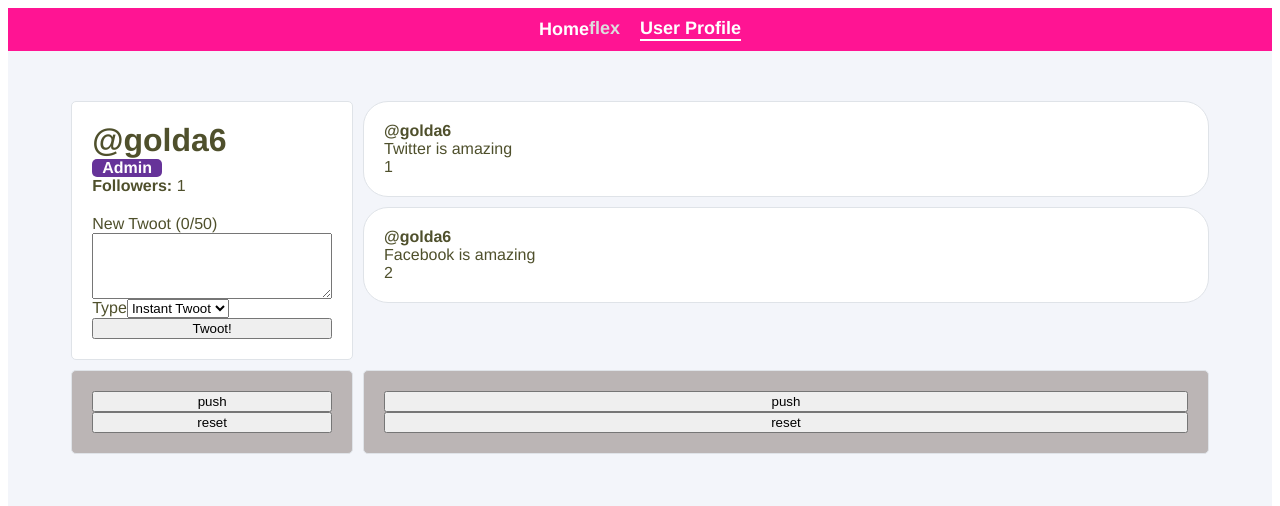
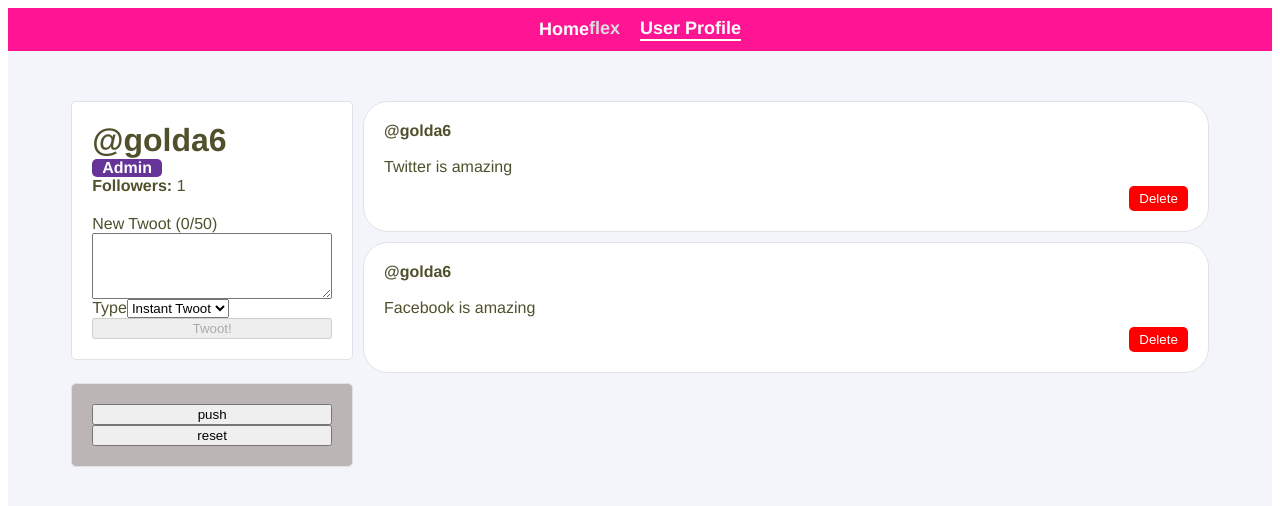
Before and after one commit to prestigeDevelop/SpringBoot_and_postgres, a Vue app: page /userProfile in a window 1280 px wide. Shown: the top 506 px of the page. Built offline with nearby package versions, Linux system fonts and the light colour scheme.

Commit message:
update delete and naming

```diff
--- a/src/components/TwootItem.vue
+++ b/src/components/TwootItem.vue
@@ -10,10 +10,12 @@
   <div class="twoot-item" @click="favourTwoot(twoot.id)">
     <div class="user-profile__twoot">
       <div class="twoot-item__user">@{{ username }}</div>
-      <div class="twoot-item__content">
-        {{ twoot.content }}<br />
-        {{ twoot.id }}
-      </div>
+      <br />
+      <div class="twoot-item__content">{{ twoot.content }}<br /></div>
+
+      <button class="twoot-item__delete" @click.stop="deleteTwoot(twoot.id)">
+        Delete
+      </button>
     </div>
   </div>
 </template>
@@ -39,6 +41,9 @@ export default {
     favourTwoot(id) {
       this.$emit("favourite", id);
     },
+    deleteTwoot(id) {
+      this.$emit("delete", id);
+    },
   },
 };
 </script>
@@ -53,10 +58,21 @@ export default {
   transition: all 0.25s ease;
   border-radius: 25px;
   &:hover {
-    transform: scale(1.2, 1.1);
+    transform: scale(1, 1.05);
+    background-color: #cfd0d3;
   }
   .twoot-item__user {
     font-weight: bold;
   }
+  .twoot-item__delete {
+    background-color: red;
+    color: white;
+    border: none;
+    padding: 5px 10px;
+    border-radius: 5px;
+    cursor: pointer;
+    margin-top: 10px;
+    float: right;
+  }
 }
 </style>
--- a/src/components/UserProfile.vue
+++ b/src/components/UserProfile.vue
@@ -7,16 +7,15 @@
         Admin
       </div>
       <div class="user-profile__follower-count">
-        <strong>Followers: </strong> {{ follwers }}
+        <strong>Followers: </strong> {{ followers }}
       </div>
-      <form @submit.prevent="craeteNewTwoot" class="user-profile__create-twoot">
+      <form @submit.prevent="createNewTwoot" class="user-profile__create-twoot">
         <label for="newToot">New Twoot ({{ newTwootCharacterCount }}/50)</label>
         <textarea
           id="newTwoot"
           rows="4"
           v-model="newTwootContent"
-          @input="peintMe"
-          :class="{ exeeded: newTwootCharacterCount > 50 }"
+          :class="{ exceeded: newTwootCharacterCount > 50 }"
         ></textarea>
         <div class="user-profile__create-twoot-type">
           <label for="newTwootType">Type</label>
@@ -30,7 +29,7 @@
             </option>
           </select>
         </div>
-        <button :disabled="isDisabled">Twoot!</button>
+        <button :disabled="isNewTwootDisabled">Twoot!</button>
       </form>
     </div>
     <div class="user-profile__twoots-wrapper">
@@ -39,14 +38,10 @@
         :key="twit.id"
         :username="user.username"
         :twoot="twit"
-        :followers="follwers"
-        @favourite="toggelMakeFavourite"
+        :followers="followers"
+        @favourite="toggleMakeFavourite"
+        @delete="deleteTwoot"
       />
-    </div>
-
-    <div class="user-profile__buttons">
-      <button @click="followUser">push</button>
-      <button @click="resetFollowers">reset</button>
     </div>
 
     <div class="user-profile__buttons">
@@ -60,13 +55,12 @@
 import twootItem from "./TwootItem";
 import Notification from "./Notification";
 export default {
-  name: "App",
+  name: "UserProfile",
   components: { twootItem, Notification },
   data() {
     return {
-      follwers: 0,
+      followers: 0,
       newTwootContent: "",
-      isDisabled: false,
       contentType: "instant",
       newTwootTypes: [
         { value: "draft", name: "Draft" },
@@ -87,43 +81,32 @@ export default {
     };
   },
   watch: {
-    follwers(newnumber, old) {
+    followers(newnumber, old) {
       if (newnumber > old) {
         console.log(
           `${this.user.firstname} ${this.user.lastname} has follower joined`,
         );
       }
     },
-    newTwootCharacterCount() {
-      if (this.newTwootContent.length > 50) {
-        this.isDisabled = true;
-      } else {
-        this.isDisabled = false;
-      }
-    },
   },
   computed: {
-    fullName() {
-      return `${this.user.firstname} ${this.user.lastname}`;
-    },
     newTwootCharacterCount() {
       return this.newTwootContent.length;
     },
+    isNewTwootDisabled() {
+      return !this.newTwootContent.length || this.newTwootContent.length > 50;
+    },
   },
   methods: {
-    peintMe(value) {
-      console.log(value.data);
-      return value;
-    },
     followUser() {
-      this.follwers++;
-      if (this.follwers % 10 === 0 && this.follwers < 100) {
+      this.followers++;
+      if (this.followers > 0 && this.followers % 10 === 0) {
         if (
           this.$refs.notification &&
           typeof this.$refs.notification.notify === "function"
         ) {
           this.$refs.notification.notify(
-            `You have reached ${this.follwers} followers!`,
+            `You have reached ${this.followers} followers!`,
             "success",
             3000,
           );
@@ -131,12 +114,15 @@ export default {
       }
     },
     resetFollowers() {
-      this.follwers = 0;
+      this.followers = 0;
     },
-    toggelMakeFavourite(id) {
+    toggleMakeFavourite(id) {
       console.log(`Favourite Id #${id}`);
     },
-    craeteNewTwoot() {
+    deleteTwoot(id) {
+      this.user.twits = this.user.twits.filter((twit) => twit.id !== id);
+    },
+    createNewTwoot() {
       if (this.newTwootContent && this.contentType !== "draft") {
         this.user.twits.unshift({
           id: Date.now(),
@@ -205,7 +191,7 @@ h1 {
   // display: block;
 }
 
-.exeeded {
+.exceeded {
   color: red;
 }
 </style>
```
